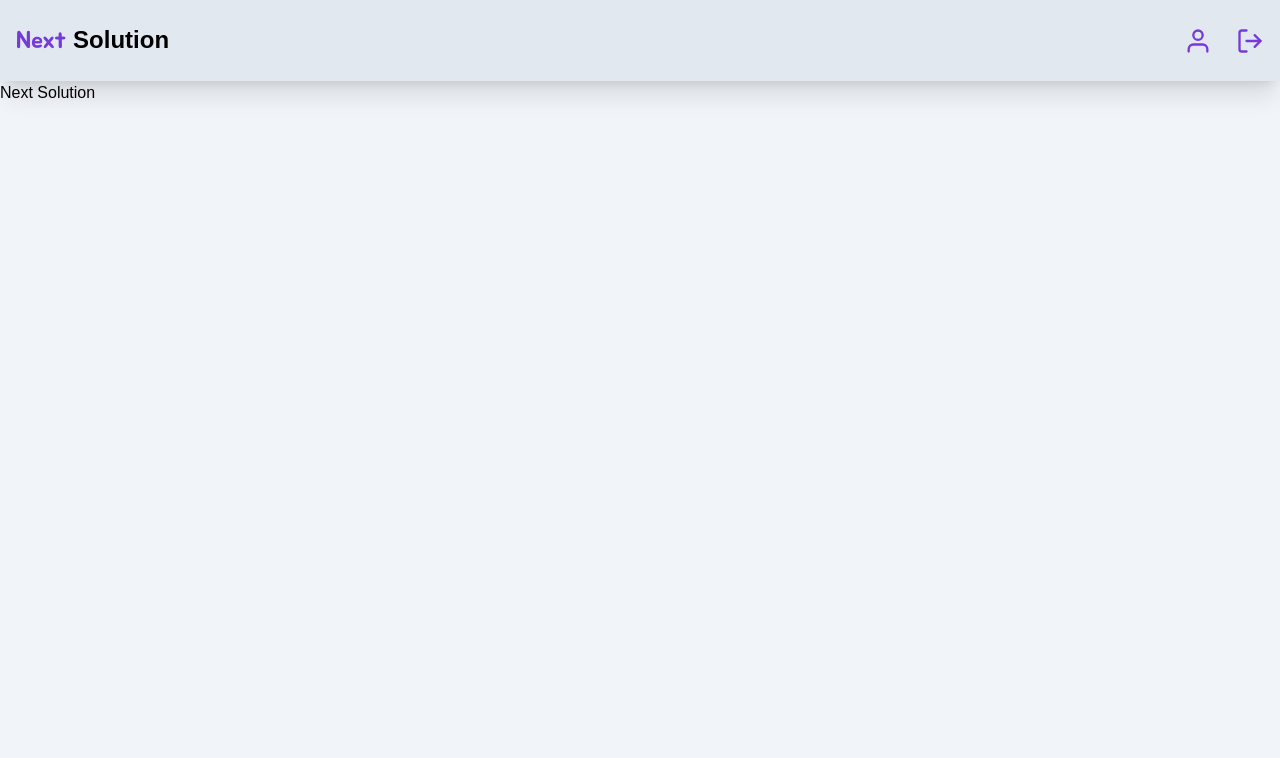
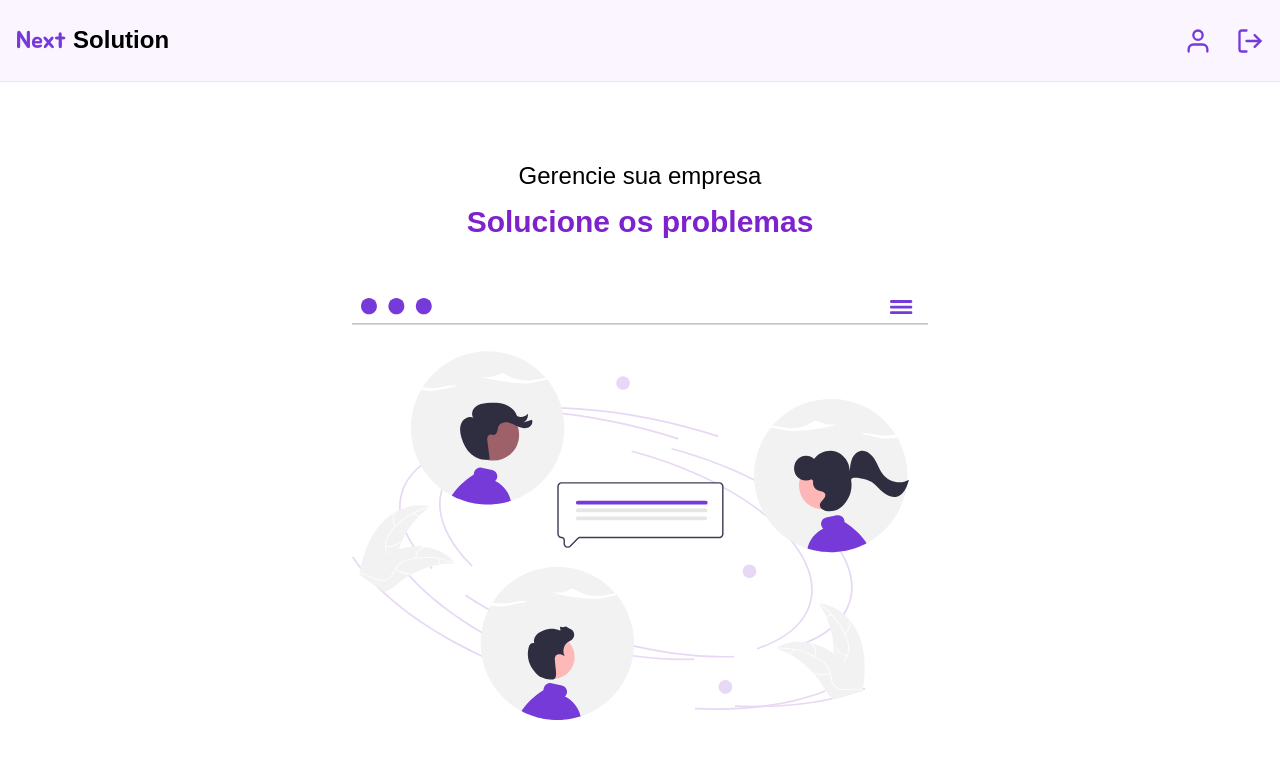
Before and after one commit to luhoro/nextsolution, a Next.js app: page / in a window 1280 px wide. Shown: the top 758 px of the page. Built offline with nearby package versions, Linux system fonts and the light colour scheme; a web font is replaced by a local one.

Commit message:
Feat: Main page

```diff
--- a/src/app/layout.tsx
+++ b/src/app/layout.tsx
@@ -19,7 +19,7 @@ export default function RootLayout({
   children: React.ReactNode
 }>) {
   return (
-    <html lang="pt-br" className="bg-slate-100">
+    <html lang="pt-br">
       <body className={khula.className}>
         <Header />
         {children}
--- a/src/app/page.tsx
+++ b/src/app/page.tsx
@@ -1,8 +1,20 @@
+import Image from "next/image"
+import hero from "@/assets/hero.svg"
 
 export default function Home() {
   return (
-    <main className="">
-      <h1>Next Solution</h1>
+    <main className="flex items-center flex-col justify-center min-h-[calc(100vh-84px)] text-center">
+      <h2 className="text-2xl mb-3">Gerencie sua empresa</h2>
+      <h1 className="font-bold text-3xl mb-8 text-purple-700">
+        Solucione os problemas
+      </h1>
+
+      <Image
+        src={hero}
+        width={500}
+        alt="Imagem hero do next Solution"
+        className="w-full max-w-sm md:max-w-xl "
+      />
     </main>
   )
 }
--- a/src/components/header/index.tsx
+++ b/src/components/header/index.tsx
@@ -1,9 +1,9 @@
 import Link from "next/link"
-import { FiUser, FiLogIn, FiLogOut } from "react-icons/fi"
+import { FiUser, FiLogOut } from "react-icons/fi"
 
 const Header = () => {
   return (
-    <header className="flex justify-center px-4 py-6 bg-slate-200 shadow-xl">
+    <header className="flex justify-center px-4 py-6 bg-purple-50  border-b">
       <div className="w-full flex items-center justify-between max-w-7xl">
         <Link href="/">
           <h1 className="font-bold text-2xl hover:tracking-widest duration-200">
```
Also changed, not shown: src/assets/hero.svg (added).
